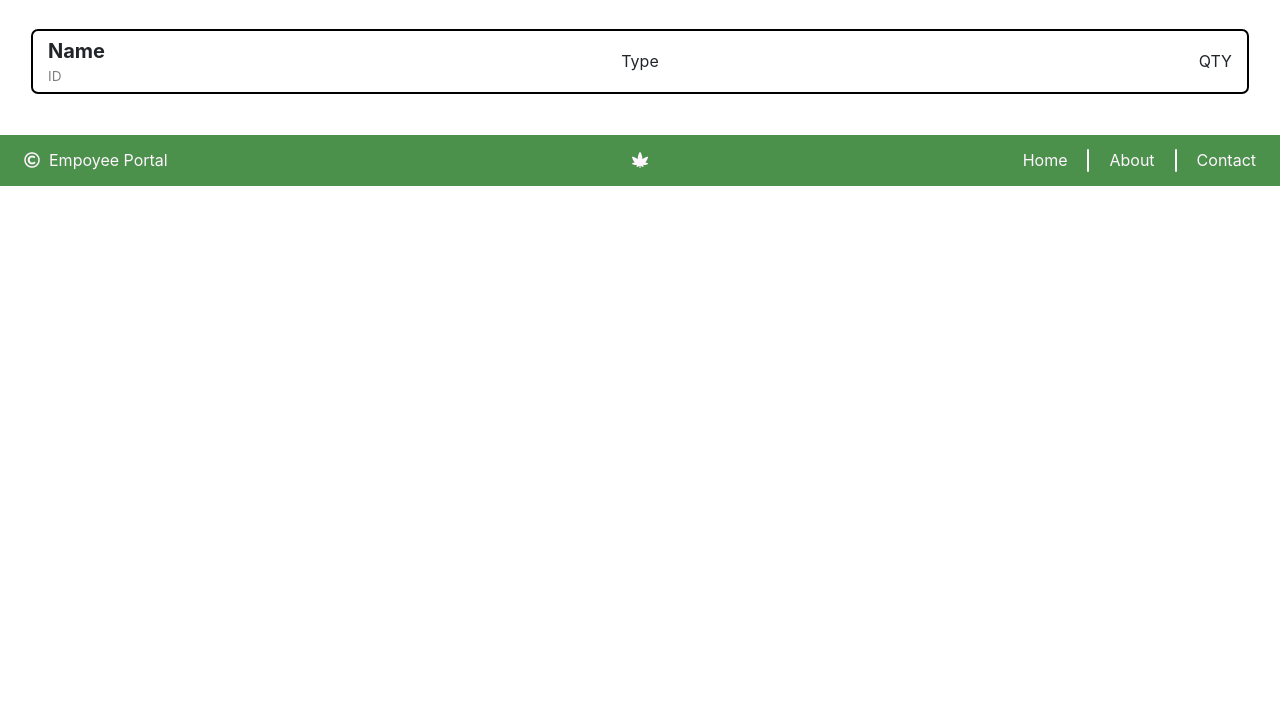
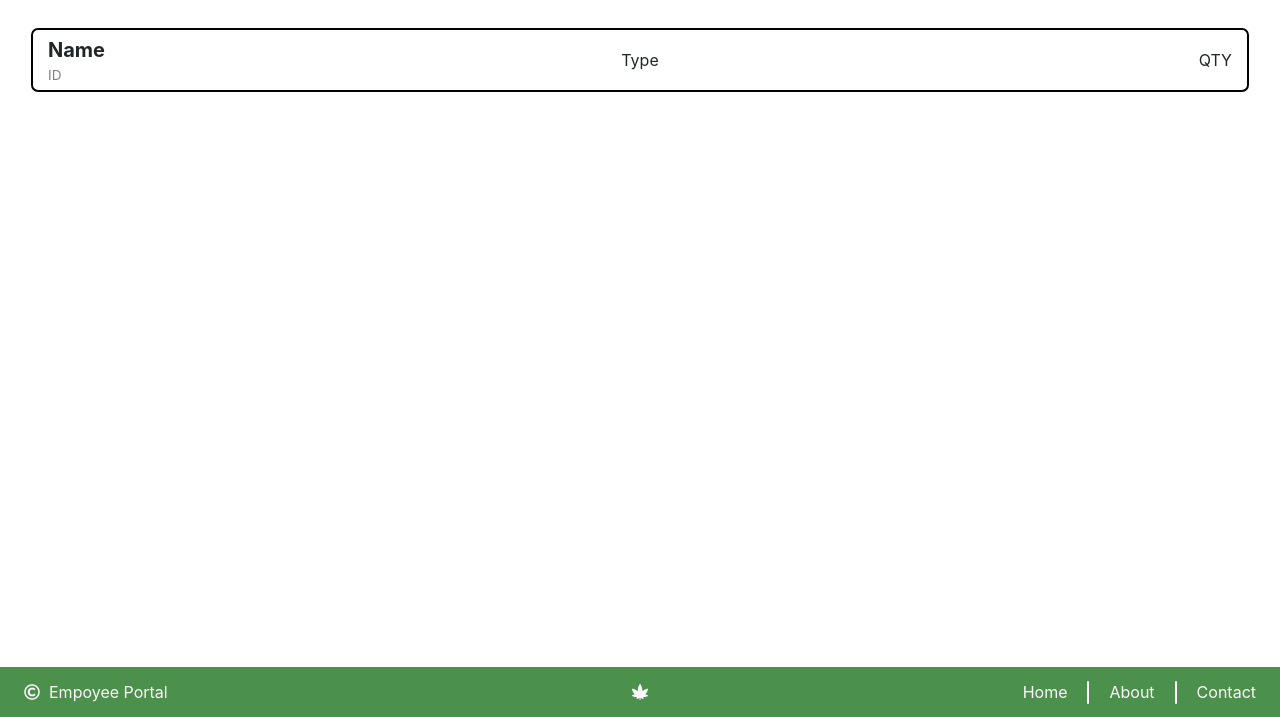
Before and after one commit to cbyce/SE3309_Final_Team12, a website: page assignment4/static/index.html in a window 1280 px wide. Shown: the part 83-800 px from the top of the page. Drawn offline with nearby package versions, Linux system fonts and the light colour scheme.

Commit message:
Working footer and header positions

```diff
--- a/assignment4/index.js
+++ b/assignment4/index.js
@@ -71,7 +71,7 @@ function getPageBase(pageTitle) {
                             '</div>'+
                             '<div class="default-page">',
                 "foot": '</div>'+
-                        '<div class="page-nav footer-pos">'+
+                        '<div class="footer-pos">'+
                             '<div class="footer nav-left">'+
                                 '<i class="far fa-copyright"></i> &nbsp; Empoyee Portal'+
                             '</div>'+
@@ -104,7 +104,7 @@ app.get('/products', (req,res) => {
     let base = getPageBase("Products");
     let conn = newProductsConn();
     conn.connect();
-    conn.query(`SELECT * FROM Products`
+    conn.query(`SELECT * FROM Products ORDER BY productName ASC`
             ,(err,rows,fields) => {
                 if (err) {
                     console.log(err);
--- a/assignment4/static/css/index.css
+++ b/assignment4/static/css/index.css
@@ -11,6 +11,10 @@
     --c-dark-blue: rgb(255,250,240); /* Very light orange */
     --c-med-green: rgb(255, 245, 255); /* Very light pink */
 
+}
+
+body{
+    min-height: 100vh;
 }
 /*----- Buttons -----*/
 .btn-round{
@@ -27,13 +31,12 @@
 }
 /*----- Default Page CSS -----*/
 .default-page{
-    padding: 1rem;
-
     width: 100%;
 
     display: flex;
 
     padding: 1rem;
+    margin-bottom: 50px; /* Accounts for footer */
 }
 
 
@@ -58,8 +61,8 @@
     flex-direction: row;
     justify-content: space-between;
     align-items: center;
-
-    padding: 0.85rem 1.5rem;
+    height: 80px;
+    padding: 0rem 1.5rem;
 
     width:100%;
 
@@ -98,9 +101,21 @@
 }
 /* Footer CSS */
 .footer-pos{
-    position: sticky;
+    position: fixed;
     bottom: 0;
+    display: flex;
+    flex-direction: row;
+    justify-content: space-between;
+    align-items: center;
+    height: 50px;
+    padding: 0 1.5rem;
+
+    width:100%;
+
+    background-color: var(--med-green);
+    color: var(--c-med-green);
 }
+
 .footer{
     width: 33.33333%;
 }
--- a/assignment4/static/index.html
+++ b/assignment4/static/index.html
@@ -80,7 +80,7 @@
         </div>
     </div>
 
-    <div class="page-nav footer-pos">
+    <div class="footer-pos">
         <div class="footer nav-left">
             <i class="far fa-copyright"></i> &nbsp; Empoyee Portal
         </div>
```
